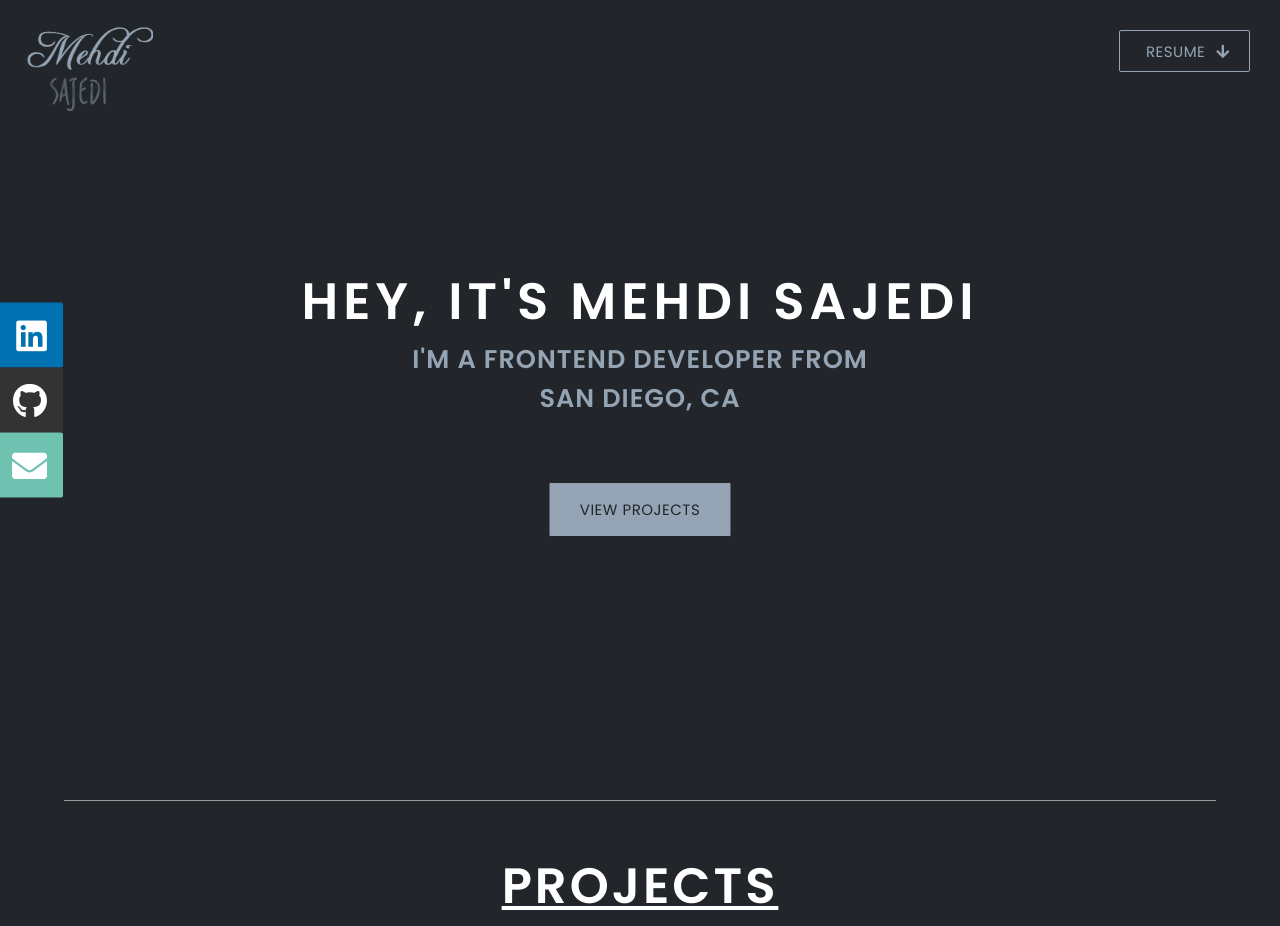
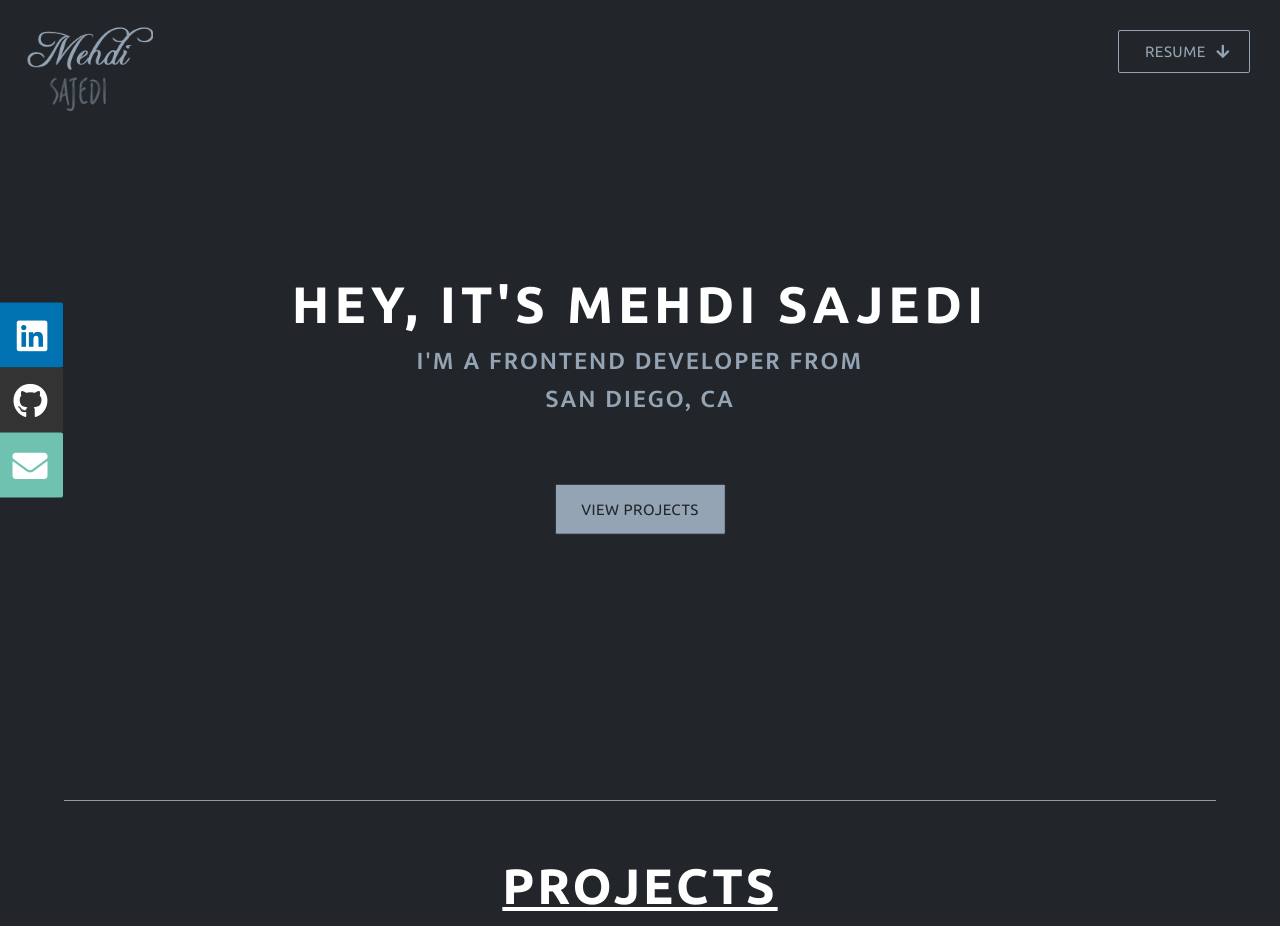
Before and after one commit to MehdiSajedi1/MehdiSajedi1.github.io, a website: page dist/index.html in a window 1280 px wide. Shown: the top 926 px of the page. Drawn offline with Linux system fonts and the light colour scheme.

Commit message:
Added different font-families, minor changes to font-size, padding, & transitions

```diff
--- a/sass/abstracts/_variables.scss
+++ b/sass/abstracts/_variables.scss
@@ -5,8 +5,8 @@ $clr-light-blue: #94a4b4;
 $clr-something: #5b6570;
 
 $max-width: 1440px;
-$transition: 0.25s ease-out;
-$transition-proj: 0.275s ease;
-$transition-proj: all 0.2s ease-in-out;
+$transition: 0.3s ease-in-out;
+$transition-proj: all 0.25s ease-in-out;
+$transition-proj-link: all 0.25s ease-out;
 
 $border-radius: 0px;
--- a/sass/base/_typography.scss
+++ b/sass/base/_typography.scss
@@ -1,5 +1,5 @@
 body {
-  font-family: 'Poppins', sans-serif;
+  font-family: 'Nunito Sans', sans-serif;
   background-color: $clr-dark-grey;
   letter-spacing: 0.5px;
 }
@@ -10,5 +10,24 @@ h3,
 h4,
 h5,
 h6 {
+  font-family: 'Ubuntu', sans-serif;
   font-weight: 600;
+  line-height: 1.5;
 }
+
+h3 {
+  font-family: 'Mukta', sans-serif;
+}
+
+p {
+  font-family: 'Nunito Sans', sans-serif;
+  line-height: 1.5;
+  font-weight: 500;
+}
+
+a {
+  font-family: 'Ubuntu', sans-serif;
+}
+
+// Exo paragraphs, maybe buttons
+// Nunito Sans paragraphs/buttons
--- a/sass/components/_hero.scss
+++ b/sass/components/_hero.scss
@@ -4,6 +4,9 @@
   background-color: $clr-dark-grey;
   position: relative;
 
+  //- ***********************************************************
+  // LOGO
+  //- ***********************************************************
   .logo-link {
     width: clamp(200px, 14vw, 350px);
     position: absolute;
@@ -19,20 +22,17 @@
     }
   }
 
+  //- ***********************************************************
+  // RESUME
+  //- ***********************************************************
   .resume {
     position: absolute;
     right: 30px;
     top: 30px;
-    font-size: 16px;
-    text-transform: uppercase;
-    padding: 10px 30px;
-    border-radius: 2px;
     color: $clr-light-blue;
     border: 1px solid $clr-light-blue;
-    transition: $transition;
 
-    font-size: clamp(1.5rem, 1vw, 2.2rem);
-    padding: clamp(8px, 0.667vw, 14px) clamp(24px, 2vw, 42px);
+    padding: clamp(12px, 0.8vw, 16px) clamp(24px, 2vw, 42px);
 
     @include media('<=phone') {
       font-size: 1.3rem;
@@ -50,6 +50,9 @@
     }
   }
 
+  //- ***********************************************************
+  // SIDE MENU
+  //- ***********************************************************
   .side-menu {
     display: flex;
     flex-direction: column;
@@ -75,12 +78,14 @@
       display: flex;
       justify-content: space-between;
       align-items: center;
-      font-weight: 600;
       letter-spacing: 1px;
-      transition: transform 0.25s cubic-bezier(0.37, 0.6, 0.43, 1.09);
-      //
+      transition: transform 0.35s cubic-bezier(0.37, 0.6, 0.43, 1.09);
+      // transition: transform 0.35s cubic-bezier(0.97, 1.1, 0.43, 1);
+      // transition: transform 0.35s cubic-bezier(0.475, 0.585, 0.2, 1.25);
+      transition: transform 0.35s cubic-bezier(0.3, 0.585, 0.25, 1.1);
+
       padding: 15px;
-      transform: translateX(-92px);
+      transform: translateX(-97px);
       border-radius: 2px;
 
       @include media('<=tablet') {
@@ -91,18 +96,20 @@
 
       @include media('>=1800px') {
         padding: 18px;
-        transform: translateX(-105px);
+        transform: translateX(-110px);
       }
       @include media('>=2400px') {
-        transform: translateX(-122px);
+        transform: translateX(-130px);
       }
 
       p {
+        font-family: 'Ubuntu', sans-serif;
         display: inline-block;
         text-align: right;
         width: 100%;
         text-transform: uppercase;
-        //
+        font-weight: 700;
+
         padding-right: 3px;
         font-size: 16px;
 
@@ -165,6 +172,9 @@
     }
   }
 
+  //- ***********************************************************
+  // HERO TEXT
+  //- ***********************************************************
   .text {
     color: white;
     position: absolute;
@@ -201,10 +211,9 @@
 
     h3 {
       min-height: 0vw;
-      font-size: clamp(2rem, 2vw, 5rem);
+      font-size: clamp(2.2rem, 2vw, 5rem);
       color: $clr-light-blue;
-      // max-width: 80%;
-      letter-spacing: 1px;
+      letter-spacing: 2px;
 
       @include media('<=tablet') {
         font-size: clamp(1.5rem, 3vw, 3rem);
@@ -216,21 +225,11 @@
       }
     }
 
-    .btn {
+    .view-projects {
       margin-top: clamp(5rem, 5vw, 10rem);
-      font-size: clamp(1.5rem, 1vw, 2.2rem);
-      padding: clamp(15px, 1vw, 20px) clamp(30px, 2vw, 40px);
-      display: inline-block;
       background-color: $clr-light-blue;
       color: $clr-dark-grey;
       border: 1px solid $clr-dark-grey;
-      border-radius: 2px;
-      transition: $transition;
-
-      i {
-        // margin-left: 10px;
-        transform: translateX(8px);
-      }
 
       @media (hover: hover) {
         &:hover {
--- a/sass/components/_projects.scss
+++ b/sass/components/_projects.scss
@@ -21,13 +21,12 @@
 .projects {
   display: grid;
   grid-template-columns: repeat(2, 1fr);
-  row-gap: 8rem;
   gap: 8rem;
   padding: 4.8rem 0;
-  max-width: clamp(1px, 80vw, 2200px);
+  max-width: clamp(1px, 90vw, 2200px);
   margin: 0 auto;
 
-  @include media('<tablet') {
+  @include media('<=tablet') {
     grid-template-columns: repeat(1, 1fr);
   }
 
@@ -42,9 +41,14 @@
     border-radius: $border-radius;
     box-shadow: 0 0 10px rgba(0, 0, 0, 0.9);
 
-    @include media('<tablet') {
-      width: 70vw;
-      height: calc(70vw * 0.875);
+    @include media('<=tablet') {
+      width: 75vw;
+      height: calc(75vw * 0.875);
+    }
+
+    @include media('<=phone') {
+      width: 82vw;
+      height: calc(82vw * 0.875);
     }
 
     &::before {
@@ -73,7 +77,7 @@
       border: none !important;
 
       @include media('<phone') {
-        width: 80%;
+        width: 82%;
       }
 
       .text {
@@ -81,23 +85,24 @@
 
         h1 {
           min-height: 0vw;
-          font-size: clamp(20px, 2vw, 5rem);
+          font-size: clamp(2.2rem, 2.5vw, 5.5rem);
           display: inline-block;
           border-bottom: 3px solid white;
-          margin-bottom: clamp(8px, 1.04vw, 30px);
+          // margin-bottom: clamp(8px, 1vw, 30px);
 
-          @include media('<tablet') {
-            font-size: clamp(20px, 4vw, 5rem);
-            margin-bottom: clamp(8px, 2.08vw, 30px);
+          @include media('<=tablet') {
+            font-size: clamp(2.2rem, 5vw, 5.5rem);
+            // margin-bottom: clamp(8px, 2vw, 30px);
           }
         }
 
         p {
           min-height: 0vw;
-          font-size: clamp(14px, 1.1vw, 2.2rem);
+          font-size: clamp(1.6rem, 1.3vw, 2.8rem);
+          margin: clamp(1rem, 1vw, 2rem);
 
-          @include media('<tablet') {
-            font-size: clamp(14px, 2.2vw, 2.2rem);
+          @include media('<=tablet') {
+            font-size: clamp(1.6rem, 2.6vw, 2.8rem);
           }
         }
       }
@@ -106,38 +111,38 @@
         display: flex;
         align-items: center;
         justify-content: center;
-        margin-top: clamp(8px, 1.04vw, 30px);
+        // margin-top: clamp(8px, 1.04vw, 30px);
 
-        @include media('<tablet') {
-          margin-top: clamp(8px, 2.08vw, 30px);
+        @include media('<=tablet') {
+          // margin-top: clamp(8px, 2.08vw, 30px);
         }
 
         a {
-          transition: $transition;
+          transition: $transition-proj-link;
           margin: 0 clamp(1rem, 1.04vw, 2rem);
-          height: clamp(4rem, 3.82vw, 8rem);
+          height: clamp(4.5rem, 3.82vw, 8rem);
           border-radius: $border-radius;
           border-radius: 5px;
 
-          @include media('<tablet') {
+          @include media('<=tablet') {
             margin: 0 clamp(1rem, 2.08vw, 2rem);
-            height: clamp(4rem, 7.64vw, 8rem);
+            height: clamp(4.5rem, 7.64vw, 8rem);
+          }
+
+          img {
+            width: clamp(4.5rem, 3.82vw, 8rem);
+            height: clamp(4.5rem, 3.82vw, 8rem);
+            padding: clamp(8px, 0.55vw, 12px);
+
+            @include media('<=tablet') {
+              width: clamp(4.5rem, 7.64vw, 8rem);
+              height: clamp(4.5rem, 7.64vw, 8rem);
+              padding: clamp(8px, 1.1vw, 12px);
+            }
           }
 
           &:hover {
             background: #555;
-          }
-        }
-
-        img {
-          width: clamp(4rem, 3.82vw, 8rem);
-          height: clamp(4rem, 3.82vw, 8rem);
-          padding: clamp(8px, 0.55vw, 12px);
-
-          @include media('<tablet') {
-            width: clamp(4rem, 7.64vw, 8rem);
-            height: clamp(4rem, 7.64vw, 8rem);
-            padding: clamp(8px, 1.1vw, 12px);
           }
         }
       }
--- a/sass/utilities/_classes.scss
+++ b/sass/utilities/_classes.scss
@@ -0,0 +1,8 @@
+.btn {
+  font-size: clamp(1.5rem, 1vw, 2.2rem);
+  padding: clamp(16px, 1vw, 20px) clamp(25px, 2vw, 40px);
+  display: inline-block;
+  border-radius: 2px;
+  text-transform: uppercase;
+  transition: $transition;
+}
--- a/sass/vendors/_fonts.scss
+++ b/sass/vendors/_fonts.scss
@@ -1 +1,3 @@
 @import url('https://fonts.googleapis.com/css2?family=Poppins:wght@400;600;700&display=swap');
+
+@import url('https://fonts.googleapis.com/css2?family=Exo:wght@400;500;600;700&family=Mukta:wght@400;500;600;700&family=Nunito+Sans:wght@400;600;700&family=Ubuntu:wght@400;500;700&family=Work+Sans:wght@400;500;600;700&display=swap');
```
Also changed, not shown: dist/app.css, dist/icons-svg/eye.svg (added), dist/icons-svg/link-icon.svg (added), dist/index.html.
